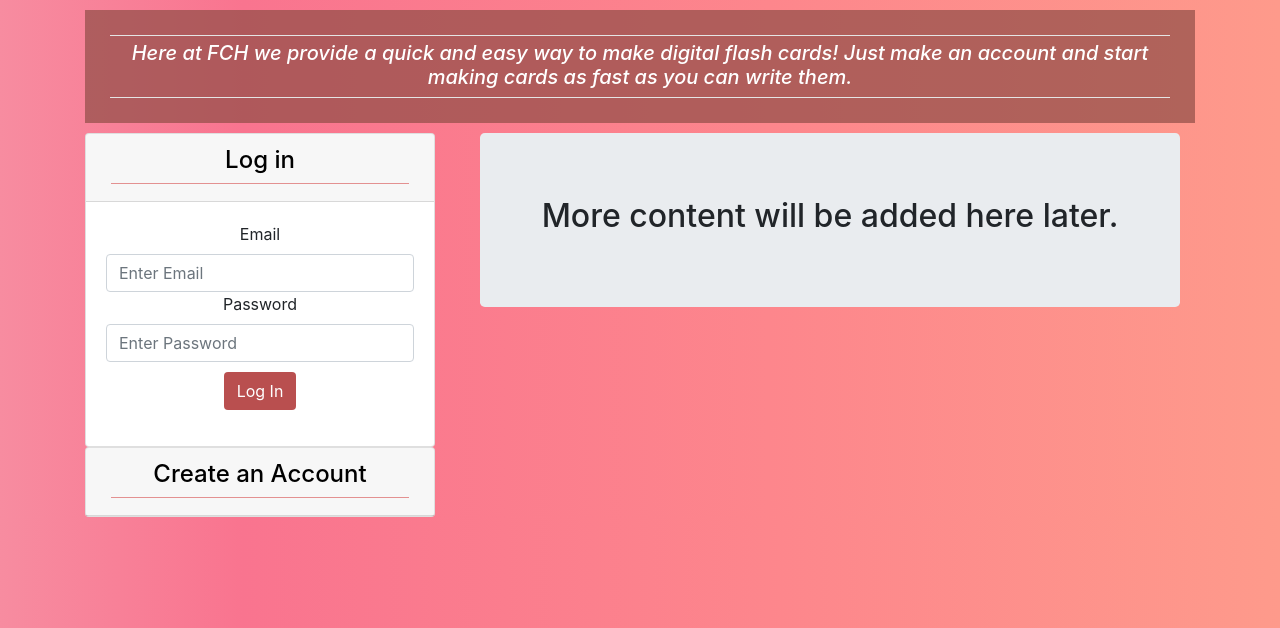
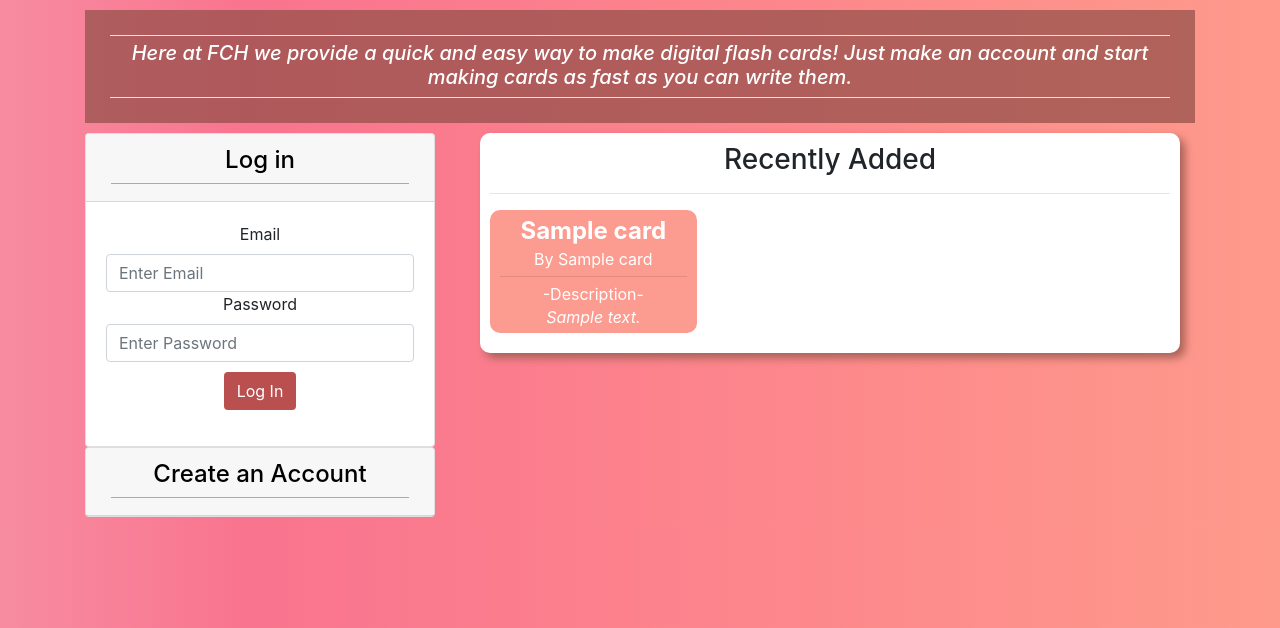
Before and after one commit to 1HectorAC/FlashCardHelper, a Flask app: template templates/home.html in a window 1280 px wide. Shown: the part 172-800 px from the top of the page. Run offline with Flask 2, Linux system fonts and the light colour scheme; the template is opened without the code that fills it: most values are stand-ins (such as "Sample title", 1, 10 or a date in 2020); some libraries are stand-ins or nearby versions.

Commit message:
Added view of recently added public cards in home.html. Also related changes in app.py and user/models.py.

```diff
--- a/app.py
+++ b/app.py
@@ -19,11 +19,16 @@ def login_required(f):
 
 #Routes
 from user import routes
-from user.models import GetUsersCardsLists, GetSingleCardsList
+from user.models import GetUsersCardsLists, GetSingleCardsList, GetPublicCards
 
 @app.route('/', methods=['GET'])
 def home():
-    return render_template('home.html')
+
+    #Get recent 6 public flash cards.
+    publicCards = GetPublicCards()
+    publicCards = publicCards[0:6]
+
+    return render_template('home.html', cards = publicCards)
 
 
 @app.route('/dashboard/', methods=['GET'])
--- a/templates/home.html
+++ b/templates/home.html
@@ -3,24 +3,26 @@
 {% block content %}
 
 <div class="row">
+    <!--Title section.-->
     <div class="col-md-12">
-            <div class=" text-center header2" >
+        <div class=" text-center header2">
             <hr class="whiteLine">
             <h5>
-                    Here at FCH we provide a quick and easy way to make digital flash cards! Just make an account and start making cards as fast as you can write them.
+                Here at FCH we provide a quick and easy way to make digital flash cards! Just make an account and start
+                making cards as fast as you can write them.
             </h5>
             <hr class="whiteLine">
         </div>
     </div>
 
-
+    <!--Loggin section.-->
     <div class="col-md-4">
         {% if not session['logged_in']%}
         <div id="accordion">
-                <div class="card text-center" >
+            <div class="card text-center">
                 <div class="card-header">
                     <h4>
-                            <a class="card-link" data-toggle="collapse"  href="#loginCollapse" style="color:black">Log in</a>
+                        <a class="card-link" data-toggle="collapse" href="#loginCollapse" style="color:black">Log in</a>
                     </h4>
                     <hr class="pinkLine">
                 </div>
@@ -28,9 +30,11 @@
                     <div class="card-body">
                         <form name="login_form">
                             <label for="email">Email</label>
-                                <input type="text" name="email" class="field form-control centerShortField" maxlength="32" placeholder="Enter Email" required>
+                            <input type="text" name="email" class="field form-control centerShortField" maxlength="32"
+                                placeholder="Enter Email" required>
                             <label for="password">Password</label>
-                                <input type="password" name="password" class="field form-control centerShortField"  maxlength="32" placeholder="Enter Password" required>
+                            <input type="password" name="password" class="field form-control centerShortField"
+                                maxlength="32" placeholder="Enter Password" required>
                             <input type="submit" value="Log In" class="brownButton btn" style="margin-top: 10px;">
                             <p class="error error--hidden"></p>
                         </form>
@@ -38,10 +42,11 @@
                 </div>
             </div>
 
-                <div class="card text-center" >
-                    <div class="card-header" >
+            <div class="card text-center" style="margin-bottom:10px">
+                <div class="card-header">
                     <h4>
-                            <a class="collapsed card-link" data-toggle="collapse" href="#accountCollapse" style="color:black">Create an Account</a>
+                        <a class="collapsed card-link" data-toggle="collapse" href="#accountCollapse"
+                            style="color:black">Create an Account</a>
                     </h4>
                     <hr class="pinkLine">
                 </div>
@@ -49,11 +54,14 @@
                     <div class="card-body">
                         <form name="signup_form">
                             <label for="name">Name</label>
-                                <input type="text" name="name" class="field form-control centerShortField" maxlength="32" placeholder="Enter Name Here" required>
+                            <input type="text" name="name" class="field form-control centerShortField" maxlength="32"
+                                placeholder="Enter Name Here" required>
                             <label for="email">Email</label>
-                                <input type="text" name="email" class="field form-control centerShortField" maxlength="32" placeholder="Enter Email Here" required>
+                            <input type="text" name="email" class="field form-control centerShortField" maxlength="32"
+                                placeholder="Enter Email Here" required>
                             <label for="password">Password</label>
-                                <input type="password" name="password" class="field form-control centerShortField" maxlength="32" placeholder="Enter Password Here" required>
+                            <input type="password" name="password" class="field form-control centerShortField"
+                                maxlength="32" placeholder="Enter Password Here" required>
                             <!--
                                 <label for="password2">Re-Enter Password</label>
                                 <input type="password" name="password2" class="field form-control centerShortField" maxlength="32" placeholder="Enter Password Here" required>
@@ -66,22 +74,38 @@
             </div>
         </div>
         {% else %}
-            <div class="card text-center" style="padding:10px">
+        <div class="card text-center" style="padding:10px;margin-bottom:10px">
             <h5>logged In</h5>
             <hr class="pinkLine">
-                <a class="btn btn-primary" href="/dashboard/">Dashboard</a>
+            <a class="btn brownButton" href="/dashboard/">Dashboard</a>
         </div>
         {% endif %}
 
     </div>
 
+    <!--Recently Added section.-->
     <div class="col-md-8">
         <div class="container text-center">
-                <div class="jumbotron">
-                    <h2>More content will be added here later.</h1>
+            <div class="whitePanel">
+                <h3>Recently Added</h3>
+                <hr>
+                <div class="row">
+                    {% for card in cards %}
+                    <div class="col-md-4">
+                        <a href="/viewCards/{{ card.owner_name }}/{{card.title}}" style="text-decoration: none;">
+                            <div class="pinkPanel">
+                                <h4 style="margin:2px"><b>{{ card.title }}</b></h4>
+                                <p style="margin:2px"> By {{card.owner_name}}</p>
+                                <hr style="margin:5px">
+                                <p style="margin:2px">-Description-</p>
+                                <p style="line-height:18px; margin:2px"><i>{{card.description}}</i></p>
+                            </div>
+                        </a>
+                    </div>
+                    {% endfor %}
                 </div>
             </div>
         </div>
-
+    </div>
 </div>
 {% endblock %}
--- a/user/models.py
+++ b/user/models.py
@@ -145,3 +145,8 @@ def GetUsersCardsLists(userName):
 def GetSingleCardsList(userName, cardsTitle):
     cardsList = json.loads(CardsList.objects(Q(title = cardsTitle) & Q(owner_name = userName)).to_json())
     return cardsList[0]
+
+# Get all public flash card sets sorted by timestamp.
+def GetPublicCards():
+        publicCards = json.loads(CardsList.objects(public = True).order_by('-timestamp').to_json())
+        return publicCards
```
Lines whose indentation alone changed are shown as unchanged.
